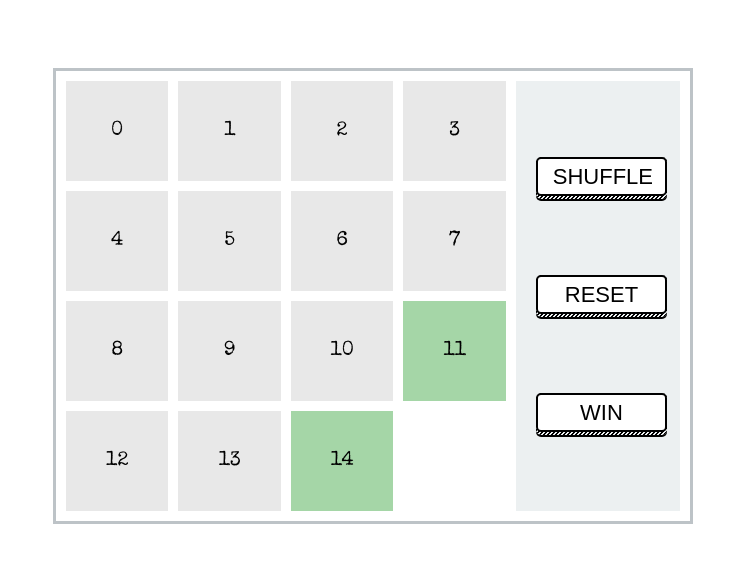
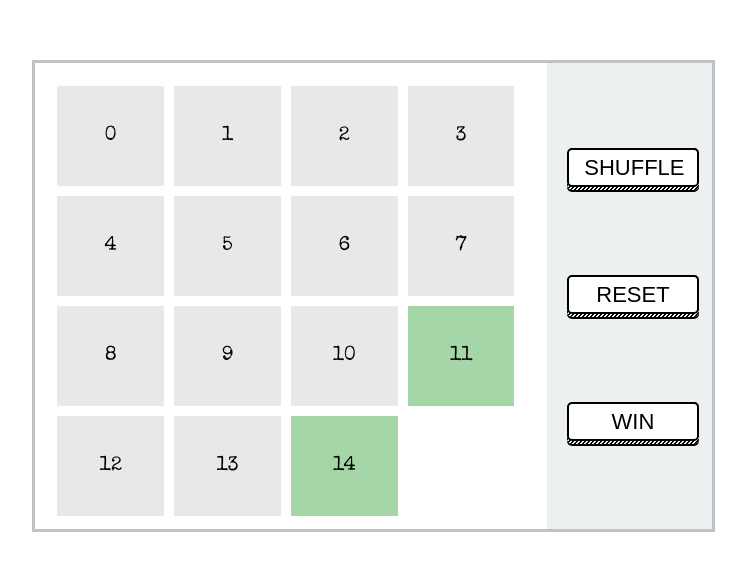
Before and after one commit to farahabdi/inspire, a React app: page / in a window 1280 px wide. Shown: the part 104-674 px from the top of the page, without its empty margins (267-1013 px from the left). Built offline with nearby package versions, Linux system fonts and the light colour scheme.

Commit message:
Use css grid layout

```diff
--- a/src/styles/_base.scss
+++ b/src/styles/_base.scss
@@ -22,8 +22,8 @@ html {
   }
 
   #root {
+    display: grid;
+    justify-content: center;
     height: 100%;
-    display: flex;
-    margin: auto;
-    justify-content: center;
+    align-content: space-evenly;
   }
--- a/src/styles/item.scss
+++ b/src/styles/item.scss
@@ -1,8 +1,7 @@
 .board {
-    display: flex;
-    flex-grow: 1;
-    flex-wrap:wrap;
-    margin: -10px 10px 0px -10px;
+    display: grid;
+    grid-template-columns: repeat(4, 1fr);
+    margin: 0.8em;
 
     > .board__item {
         position: relative;
@@ -13,7 +12,6 @@
         margin:10px 0 0 10px;
         height:100px;
         font-size: 20px;
-        width: calc(100% * (1/4) - 10px - 1px);
 
         &.board__item--empty {
             visibility: hidden;
@@ -34,17 +32,14 @@
     width: 100%;
     margin: 0;
     top: 50%;
+    flex: grow;
     text-align: center;
     transform: translate(0, -50%);
 }
 
 .container {
-    display: flex;
-    margin: auto;
-    width: 50%;
+    display: grid;
+    grid-template-columns: 3fr 1fr;
+    grid-gap: 20px;
     border: 3px solid #bdc3c7;
-    padding: 10px;
 }
-.notice {
-    font-size: 24px;
-}
```
